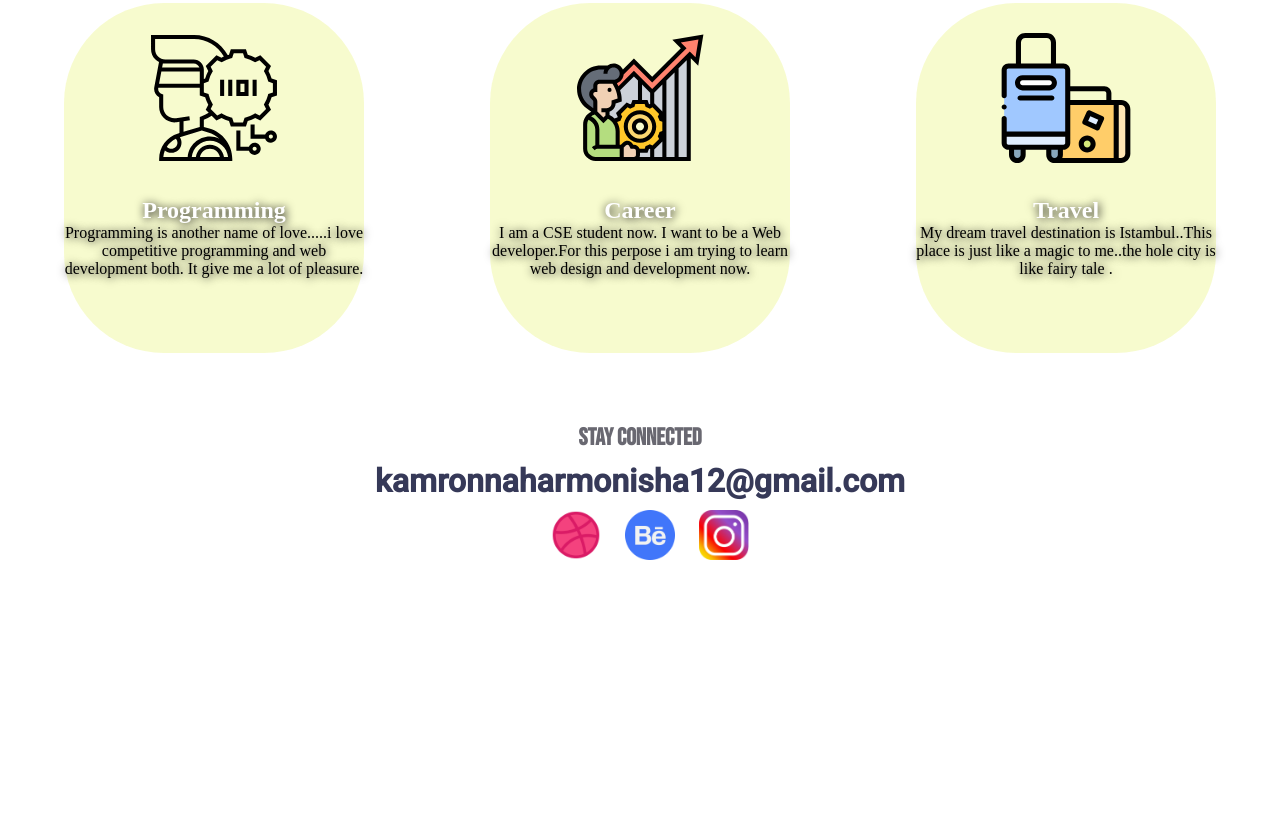
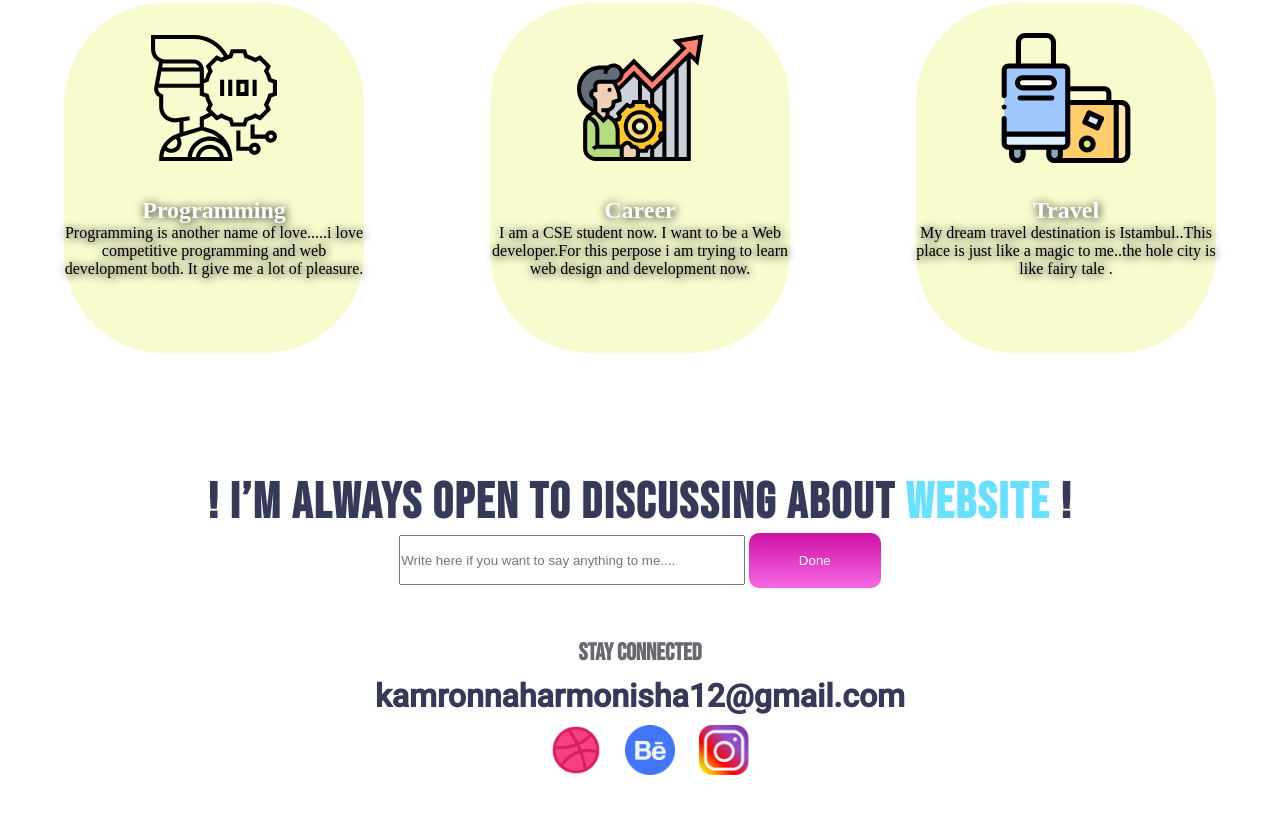
Before and after one commit to Kamronnahar-Monisha/Personal-website, a plain HTML site: page index.html in a window 1280 px wide. Shown: the part 2110-2923 px from the top of the page. Before the commit the page ends 2774 px from the top, so only its background shows below. Drawn offline with Linux system fonts and the light colour scheme.

Commit message:
personal-website assignment

```diff
--- a/index.html
+++ b/index.html
@@ -112,6 +112,17 @@
 
 
 
+    <section class="container contact">
+        <h1 class="heading">! I’m always open to discussing about <span class="highlight">website </span>!</h1>
+        <form>
+            <input type="text" placeholder="Write here if you want to say anything to me....">
+            <input type="submit" value="Done" class="button">
+        </form>
+    </section>
+
+
+
+
 
     <footer>
         <h2>Stay connected</h2>
--- a/style.css
+++ b/style.css
@@ -174,7 +174,17 @@
 
 
 
-
+.contact{
+    text-align:center;
+    padding:50px 0;
+}
+.contact input[type="text"]{
+       width:30%;
+       min-height:50px;
+}
+.contact input[type="submit"]{
+    border:none;
+}
 
 
 
```
Also changed, not shown: images/blog.jpg (deleted).
